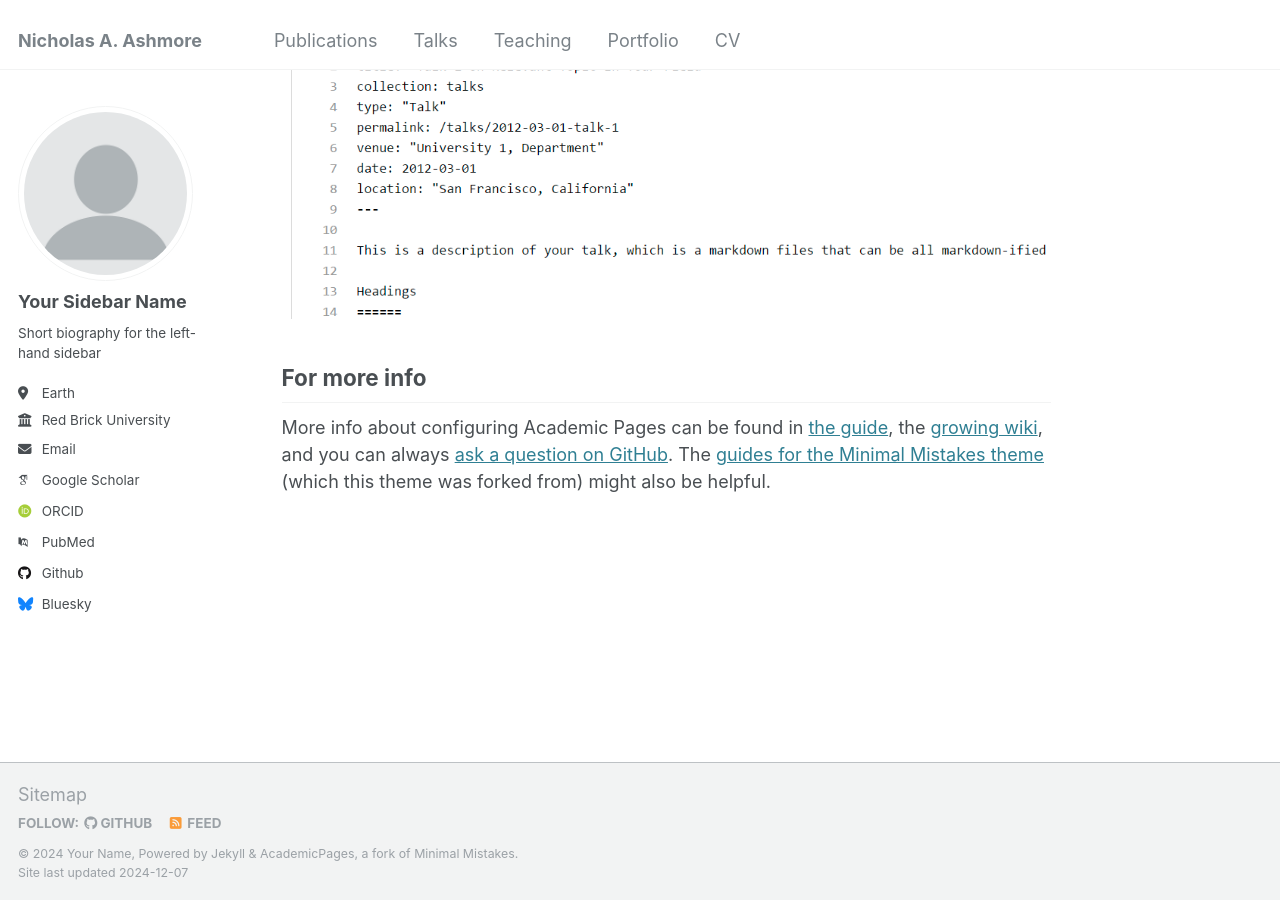
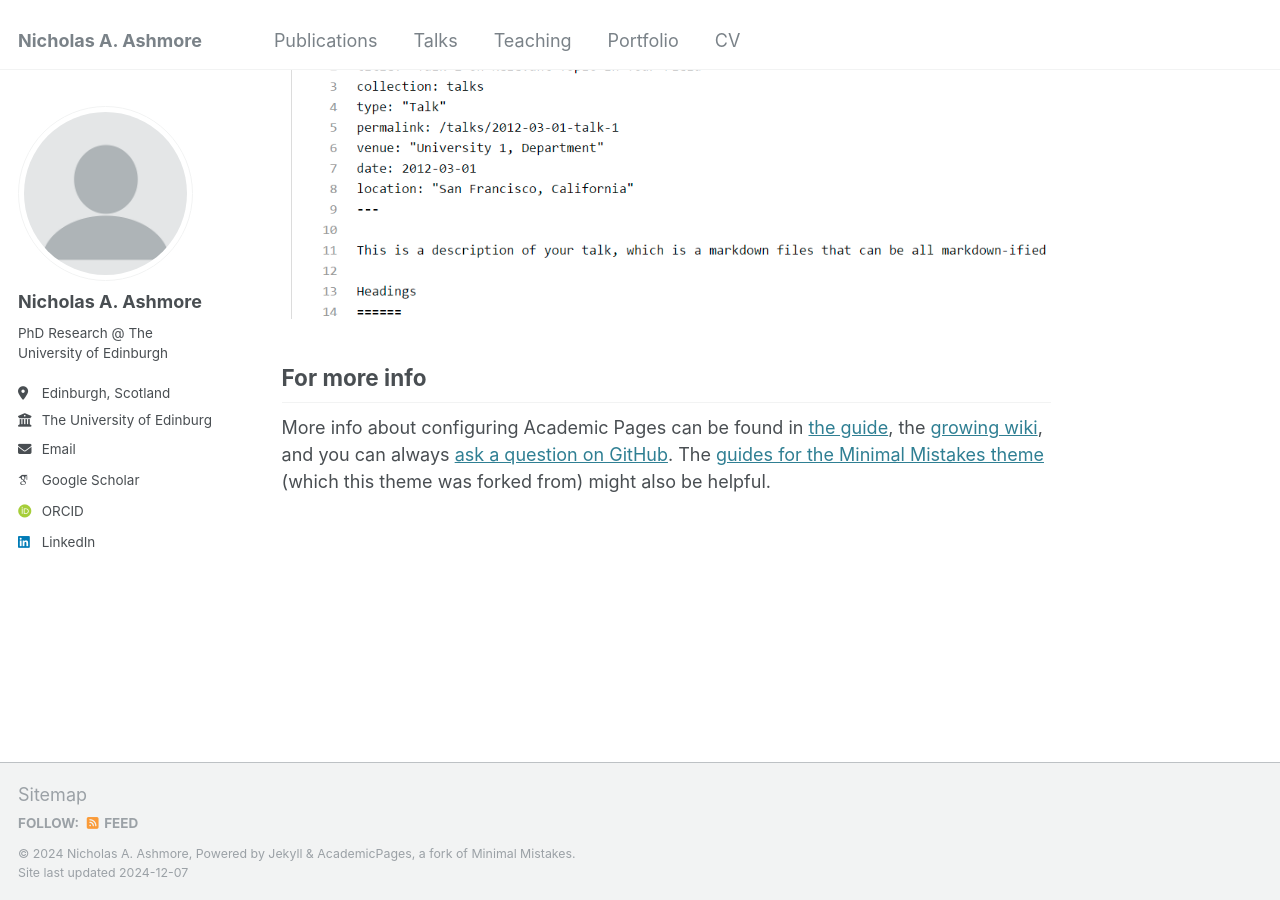
Before and after one commit to nashmore-edi/nashmore-edi.github.io, a Jekyll site: the page built from _pages/about.md, in a window 1280 px wide and 900 px high, scrolled down 2643 px. Built offline with Jekyll 4.4.1, drawn with Linux system fonts in a browser that asks for light colours; some web fonts are replaced.

Commit message:
Update _config.yml

```diff
--- a/_config.yml
+++ b/_config.yml
@@ -10,7 +10,7 @@
 locale                   : "en-US"
 title                    : "Nicholas A. Ashmore"
 title_separator          : "-"
-name                     : &name "Your Name"
+name                     : &name "Nicholas A. Ashmore"
 description              : &description "personal description"
 url                      : https://academicpages.github.io # the base hostname & protocol for your site e.g. "https://[your GitHub username].github.io"
 baseurl                  : "" # the subpath of your site, e.g. "/blog"
@@ -22,21 +22,21 @@ repository               : "academicpages/academicpages.github.io"
 author:
   # Biographic information
   avatar           : "profile.png"
-  name             : "Your Sidebar Name"
+  name             : "Nicholas A. Ashmore"
   pronouns         : # example: "she/her"
-  bio              : "Short biography for the left-hand sidebar"
-  location         : "Earth"
-  employer         : "Red Brick University"
+  bio              : "PhD Research @ The University of Edinburgh"
+  location         : "Edinburgh, Scotland"
+  employer         : "The University of Edinburgh"
   uri              : # URL
-  email            : "none@example.org"
+  email            : "nicholas.ashmore@ed.ac.uk"
 
   # Academic websites
   arxiv            : # URL - Update with the correct link to your profile
-  googlescholar    : "https://scholar.google.com/citations?user=PS_CX0AAAAAJ"
+  googlescholar    : "https://scholar.google.com/citations?user=f_wLw24AAAAJ&hl=en"
   impactstory      : # URL
-  orcid            : "http://orcid.org/yourorcidurl"
+  orcid            : "https://orcid.org/0000-0001-6491-7078"
   semantic         : # URL
-  pubmed           : "https://www.ncbi.nlm.nih.gov/pubmed/?term=john+snow"
+  pubmed           : # URL
   researchgate     : # URL
   scopus           : # URL
 
@@ -44,12 +44,12 @@ author:
   bitbucket        : # Username - Update with your username on the site
   codepen          : # Username
   dribbble         : # Username
-  github           : "academicpages"
+  github           : # Username
   kaggle           : # Username
   stackoverflow    : # User number or user number and name (i.e., use "1" or "1/jeff-atwood")
 
   # Social media
-  bluesky          : "bsky.app" # Replace this with you Bluesky username
+  bluesky          : # Username
   facebook         : # Username
   flickr           : # Username
   foursquare       : # Username
@@ -58,7 +58,7 @@ author:
   keybase          : # Username
   instagram        : # Username
   lastfm           : # Username
-  linkedin         : # Username
+  linkedin         : "https://www.linkedin.com/in/nicholas-ashmore-8a7328186/"
   mastodon         : # URL
   medium           : # URL
   pinterest        : # Username
```
